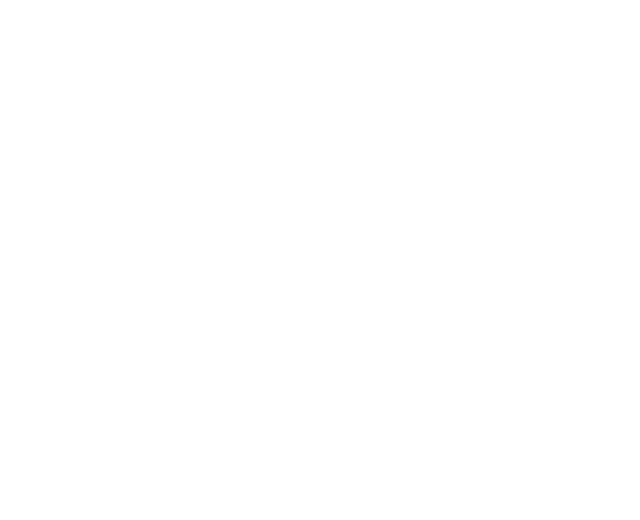
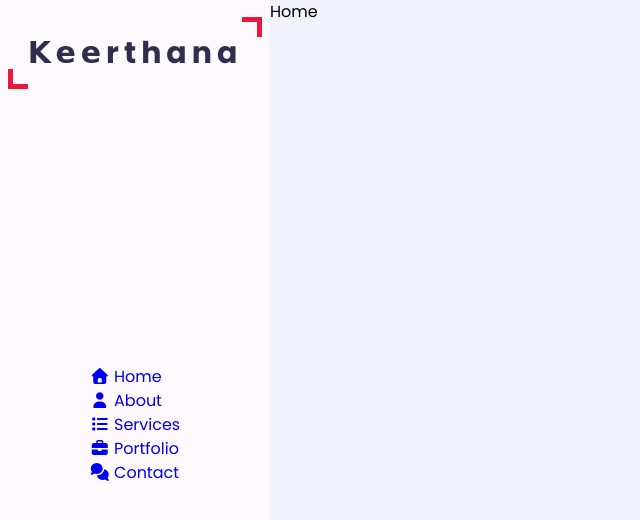
Before and after one commit to cat-eng24am0040/My-Portfolio, a plain HTML site: page index.html in a window 1280 px wide. Shown: the whole page, without its empty margins (0-640 px from the left). Drawn offline with Linux system fonts and the light colour scheme; a web font is replaced by a local one.

Commit message:
logo modification

```diff
--- /dev/null
+++ b/css/skins/color-1.css
@@ -0,0 +1,3 @@
+:root{
+    --skin-color:#ec1839;
+}
--- a/css/styles.css
+++ b/css/styles.css
@@ -0,0 +1,111 @@
+@import url('https://fonts.googleapis.com/css2?family=Clicker+Script&family=Poppins:ital,wght@0,100;0,200;0,300;0,400;0,500;0,600;0,700;0,800;0,900;1,100;1,200;1,300;1,400;1,500;1,600;1,700;1,800;1,900&display=swap');
+
+:root
+{
+    --main-background:#f2f2fc;
+    --sidebar:#fdf9ff;
+    --secondary-bg:#e8dfec;
+    --text-main:#302e4d;
+    --text-secondary:#504e70;
+}
+body{
+    margin:0;
+    padding:0;
+    line-height: 1.5;
+    font-size: 16px;
+    font-family: 'Poppins', sans-serif;
+
+}
+
+*{
+     margin:0;
+    padding:0;
+    outline:none;
+    text-decoration: none;
+    box-sizing: border-box;
+}
+
+::after,::before
+{
+    box-sizing:border-box;
+}
+
+.section{
+    background:var(--main-background);
+    min-height: 100vh ;
+    display:block;
+    position: fixed;
+    left: 270px;
+    top:0;
+    right:0;
+    opacity: 1;
+    z-index:0;
+
+}
+ul{
+    list-style: none;
+}
+
+/* aside */
+
+.aside{
+    width: 270px;
+    background: var(--sidebar);
+    position: fixed;
+    left: 0;
+    top:0;
+    padding:30px;
+    height: 100%;
+    display: flex;
+    justify-content: center;
+    align-items: center;
+
+    z-index:10;
+}
+
+.aside .logo{
+    position:absolute;
+    top: 30px;
+    font-size: 30px;
+    text-transform: capitalize;
+
+}
+.aside .logo a{
+    color: var(--text-main);
+    font-weight: 700;
+    padding: 15px 20px;
+    font-size: 30px;
+    letter-spacing:5px;
+    position: relative;
+}
+
+.aside .logo a span{
+    font-family: 'Clicker Script', cursive;
+    font-family: 40px;
+}
+
+.aside .logo a::before{
+    content: '';
+    position: absolute;
+    width: 20px;
+    height: 20px;
+    border-bottom: 5px solid var(--skin-color);
+    border-left: 5px solid var(--skin-color);
+    bottom: 0;
+    left: 0;
+}
+
+.aside .logo a::after{
+    content: '';
+    position: absolute;
+    width: 20px;
+    height: 20px;
+    border-top: 5px solid var(--skin-color);
+    border-right: 5px solid var(--skin-color);
+    top: 0;
+    right: 0;
+}
+
+.aside .nav{
+    margin-top: 50px;
+}
--- a/index.html
+++ b/index.html
@@ -7,9 +7,38 @@
     <title>My Portfolio</title>
     <!-- ===== CSS files here ===== -->
     <link rel="stylesheet" href="css/styles.css">
-    <link rel="stylesheet" href="css/color-1.css">
+    <link rel="stylesheet" href="css/skins/color-1.css">
+    <link rel="stylesheet" href="https://cdnjs.cloudflare.com/ajax/libs/font-awesome/7.0.1/css/all.min.css">
 </head>
 <body>
+    <!-- ====== Main Container Start ====== -->
+    <div class="main-container">
+        <!-- ====== Aside Start ====== -->
+         <div class="aside">
+            <div class="logo">
+                <a href="#"><span>kee</span>rthana</a>
+            </div>
+            <ul class="nav">
+                <li><a href="#" class="active"><i class="fas fa-home"></i> Home</a></li>
+                <li><a href="#"><i class="fas fa-user"></i> About</a></li>
+                <li><a href="#"><i class="fas fa-list"></i> Services</a></li>
+                <li><a href="#"><i class="fas fa-briefcase"></i> Portfolio</a></li>
+                <li><a href="#"><i class="fas fa-comments"></i> Contact</a></li>
+            </ul>
+         </div>
+        <!-- ====== Aside End ====== -->
+        <!-- ====== Main Content Start ====== -->
+        <div class="main-content">
+            <!-- ====== Home Section Start ====== -->
+             <section class="home section">
+                Home
+             </section>
+            <!-- ====== Home Section End ====== -->
+        </div>
+        <!-- ====== Main Content End ====== -->
+
+    </div>
+    <!-- ====== Main Container End ====== -->
     <!-- ====== JS files ====== -->
     <script src="backend/script.js"></script>
 </body>
```
Also changed, not shown: css/color-1.css (deleted), images/pic.avif (added).
